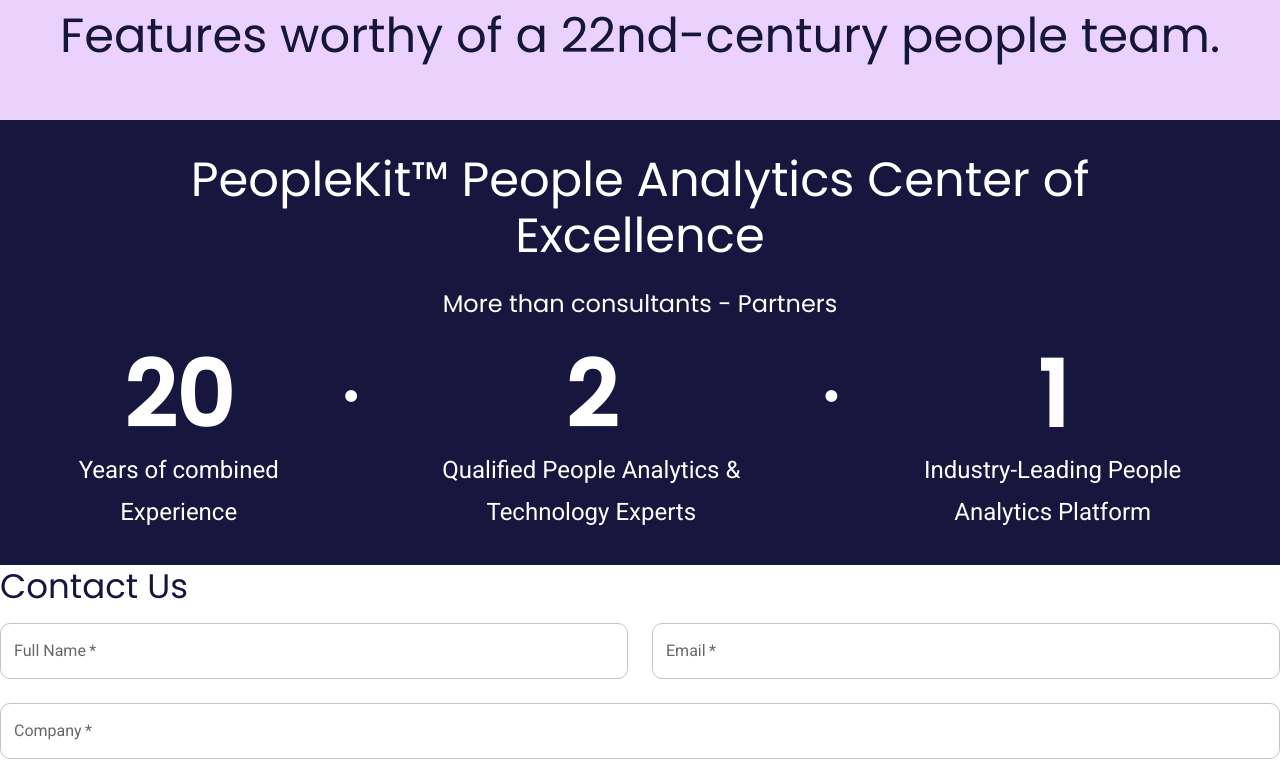
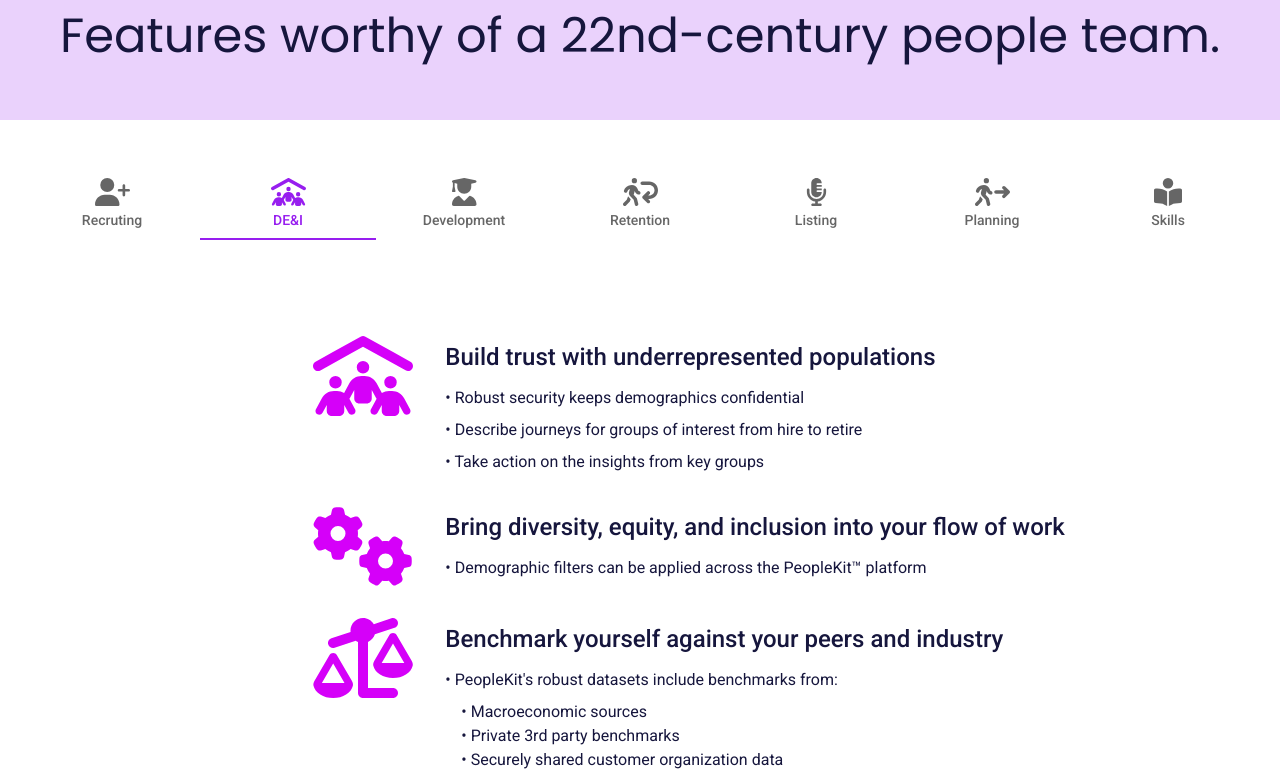
Before and after one commit to peoplekit/website, a React (Vite) app: page / in a window 1280 px wide. Shown: the part 1680-2462 px from the top of the page. Built offline with nearby package versions, Linux system fonts and the light colour scheme.

Commit message:
feat: modules

```diff
--- /dev/null
+++ b/src/components/modules.tsx
@@ -0,0 +1,146 @@
+import { FC, useEffect, useState } from 'react';
+import { Box, Grid, Stack, Tab, Tabs, Typography, useTheme } from '@mui/material';
+import { FontAwesomeIcon } from '@fortawesome/react-fontawesome';
+import {
+  faUserPlus,
+  faPeopleRoof,
+  faPersonWalkingArrowLoopLeft,
+  faUserGraduate,
+  faMicrophoneLines,
+  faPersonWalkingArrowRight,
+  faBookOpenReader,
+  faPersonRunning,
+  faPersonArrowUpFromLine,
+  faScaleUnbalanced,
+  faGears
+} from '@fortawesome/free-solid-svg-icons';
+import { SectionContent } from '@components/section.content.tsx';
+import { TabPanel } from '@components/tab-panel.tsx';
+
+export const Modules: FC = () => {
+  const [value, setValue] = useState(0);
+  const [carousel, setCarousel] = useState<number>(0);
+
+  const { palette } = useTheme();
+
+  useEffect(() => {
+    const interval = setInterval(() => {
+      setValue((tab) => (tab + 1) % 7);
+    }, 5000);
+    setCarousel(interval);
+    return () => clearInterval(interval);
+  }, []);
+
+  return (
+    <SectionContent>
+      <Tabs
+        sx={{ width: '100%', mt: 6 }}
+        value={value}
+        variant="fullWidth"
+        centered
+        onChange={(_, value) => {
+          setValue(value);
+          clearInterval(carousel);
+        }}
+      >
+        <Tab icon={<FontAwesomeIcon icon={faUserPlus} size="2x" />} label="Recruting" />
+        <Tab icon={<FontAwesomeIcon icon={faPeopleRoof} size="2x" />} label="DE&I" />
+        <Tab icon={<FontAwesomeIcon icon={faUserGraduate} size="2x" />} label="Development" />
+        <Tab icon={<FontAwesomeIcon icon={faPersonWalkingArrowLoopLeft} size="2x" />} label="Retention" />
+        <Tab icon={<FontAwesomeIcon icon={faMicrophoneLines} size="2x" />} label="Listing" />
+        <Tab icon={<FontAwesomeIcon icon={faPersonWalkingArrowRight} size="2x" />} label="Planning" />
+        <Tab icon={<FontAwesomeIcon icon={faBookOpenReader} size="2x" />} label="Skills" />
+      </Tabs>
+      <TabPanel index={0} value={value}>
+        <Grid container spacing={4}>
+          <Grid item sm={4} textAlign="right" alignItems="center">
+            <FontAwesomeIcon icon={faUserPlus} size="5x" color={palette.secondary.main} />
+          </Grid>
+          <Grid item sm={8}>
+            <Stack gap={1}>
+              <Typography variant="subtitle1">Hire More Effectively</Typography>
+              <Typography>• Interview feedback, candidate details, and other vital insights in one place</Typography>
+              <Typography>• Apply AI insights to your talent pools to find recommended candidates for your roles</Typography>
+              <Typography>• Use high-fidelity industry benchmarks to know what good looks like</Typography>
+            </Stack>
+          </Grid>
+          <Grid item sm={4} textAlign="right" alignItems="center">
+            <FontAwesomeIcon icon={faPersonArrowUpFromLine} size="5x" color={palette.secondary.main} />
+          </Grid>
+          <Grid item sm={8}>
+            <Stack gap={1}>
+              <Typography variant="subtitle1">Improve the Candidate Experience</Typography>
+              <Typography>• Applicant & new hire listening posts and NPS surveys</Typography>
+              <Typography>• See where candidates fall out of the application funnel</Typography>
+              <Typography>• Drive a diverse workforce through the demographic and professional backgrounds of applicants</Typography>
+            </Stack>
+          </Grid>
+          <Grid item sm={4} textAlign="right" alignItems="center">
+            <FontAwesomeIcon icon={faPersonRunning} size="5x" color={palette.secondary.main} />
+          </Grid>
+          <Grid item sm={8}>
+            <Stack gap={1}>
+              <Typography variant="subtitle1">Speed up Time to Fill</Typography>
+              <Typography>• Find bottlenecks in the application & talent acquisition processes</Typography>
+              <Typography>• Identify your most impactful hiring sources</Typography>
+              <Typography>• View real-time recruiter capacity</Typography>
+            </Stack>
+          </Grid>
+        </Grid>
+      </TabPanel>
+      <TabPanel index={1} value={value}>
+        <Grid container spacing={4}>
+          <Grid item sm={4} textAlign="right" alignItems="center">
+            <FontAwesomeIcon icon={faPeopleRoof} size="5x" color={palette.secondary.main} />
+          </Grid>
+          <Grid item sm={8}>
+            <Stack gap={1}>
+              <Typography variant="subtitle1">Build trust with underrepresented populations</Typography>
+              <Typography>• Robust security keeps demographics confidential</Typography>
+              <Typography>• Describe journeys for groups of interest from hire to retire</Typography>
+              <Typography>• Take action on the insights from key groups</Typography>
+            </Stack>
+          </Grid>
+          <Grid item sm={4} textAlign="right" alignItems="center">
+            <FontAwesomeIcon icon={faGears} size="5x" color={palette.secondary.main} />
+          </Grid>
+          <Grid item sm={8}>
+            <Stack gap={1}>
+              <Typography variant="subtitle1">Bring diversity, equity, and inclusion into your flow of work</Typography>
+              <Typography>• Demographic filters can be applied across the PeopleKit™ platform</Typography>
+            </Stack>
+          </Grid>
+          <Grid item sm={4} textAlign="right" alignItems="center">
+            <FontAwesomeIcon icon={faScaleUnbalanced} size="5x" color={palette.secondary.main} />
+          </Grid>
+          <Grid item sm={8}>
+            <Stack gap={1}>
+              <Typography variant="subtitle1">Benchmark yourself against your peers and industry</Typography>
+              <Typography>• PeopleKit's robust datasets include benchmarks from:</Typography>
+              <Box sx={{ ml: 2 }}>
+                <Typography>• Macroeconomic sources</Typography>
+                <Typography>• Private 3rd party benchmarks</Typography>
+                <Typography>• Securely shared customer organization data</Typography>
+              </Box>
+            </Stack>
+          </Grid>
+        </Grid>
+      </TabPanel>
+      <TabPanel index={2} value={value}>
+        <></>
+      </TabPanel>
+      <TabPanel index={3} value={value}>
+        <></>
+      </TabPanel>
+      <TabPanel index={4} value={value}>
+        <></>
+      </TabPanel>
+      <TabPanel index={5} value={value}>
+        <></>
+      </TabPanel>
+      <TabPanel index={6} value={value}>
+        <></>
+      </TabPanel>
+    </SectionContent>
+  );
+};
--- /dev/null
+++ b/src/components/tab-panel.tsx
@@ -0,0 +1,16 @@
+import { FC, ReactNode } from 'react';
+import { Box } from '@mui/material';
+
+export interface TabPanelProps {
+  index: number;
+  value: number;
+  children: ReactNode;
+}
+
+export const TabPanel: FC<TabPanelProps> = ({ value, index, children }) => {
+  return (
+    <div role="tabpanel" hidden={value !== index} id={`full-width-tabpanel-${index}`} aria-labelledby={`full-width-tab-${index}`}>
+      {value === index && <Box sx={{ py: 12 }}>{children}</Box>}
+    </div>
+  );
+};
--- a/src/pages/home.tsx
+++ b/src/pages/home.tsx
@@ -7,6 +7,7 @@ import { ScrollToHashElement } from '@components/scroll-to-hash-element';
 import { useTheme } from '@mui/material';
 import { Banner22nd } from '@components/banner-22nd.tsx';
 import { BannerExcellence } from '@components/banner-excellence.tsx';
+import { Modules } from '@components/modules.tsx';
 
 export const Home: FC = () => {
   const { palette } = useTheme();
@@ -22,6 +23,9 @@ export const Home: FC = () => {
       <Section height="40vh" alignItems="center" backgroundColor={palette.primary.light}>
         <Banner22nd />
       </Section>
+      <Section height="100vh">
+        <Modules />
+      </Section>
       <Section height="50vh" alignItems="center" backgroundColor={palette.primary.dark}>
         <BannerExcellence />
       </Section>
--- a/src/theme/theme.ts
+++ b/src/theme/theme.ts
@@ -42,6 +42,7 @@ export const theme = createTheme({
       fontFamily: 'Poppins'
     },
     subtitle1: {
+      fontWeight: 500,
       fontSize: '24px'
     }
   },
```
